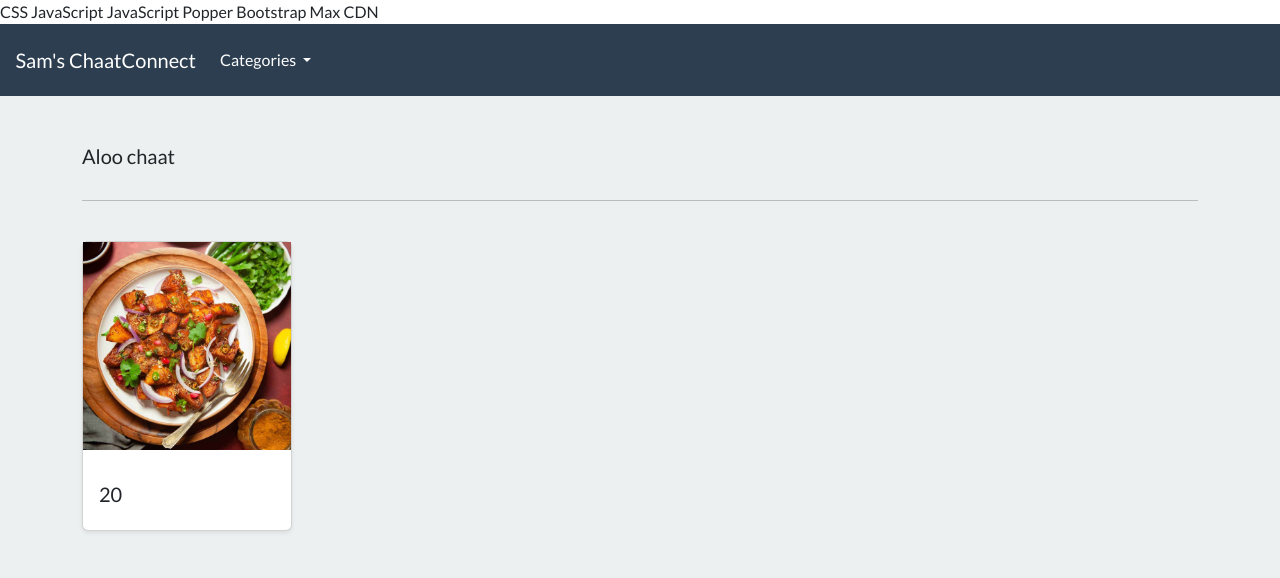
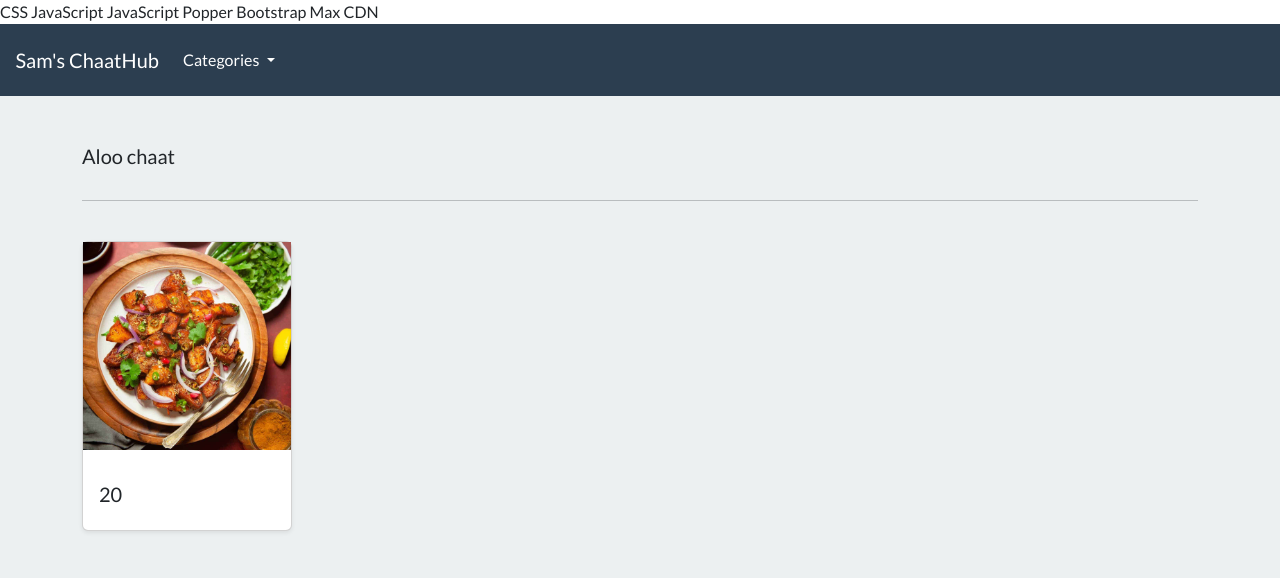
Before and after one commit to Sameera23244950/devops23, a Django app: page /search/aloo-chaat in a window 1280 px wide. Shown: the top 578 px of the page. Run offline with Django 5.2, Linux system fonts and the light colour scheme; data comes from the database, SQL or seed files in the repository; both versions use the stored data as it was after the commit; some libraries are stand-ins or nearby versions.

Commit message:
commit070424

```diff
--- a/food/templates/food/base.html
+++ b/food/templates/food/base.html
@@ -51,7 +51,7 @@
 
         <a class="navbar-brand main-heading text-white" href="{% url 'food' %}">
 
-        &nbsp; &nbsp; Sam's ChaatConnect
+        &nbsp; &nbsp; Sam's ChaatHub
 
         </a>
 
```
Also changed, not shown: db.sqlite3.
